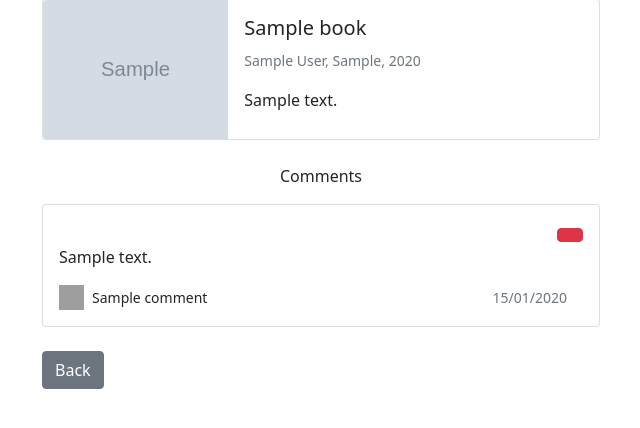
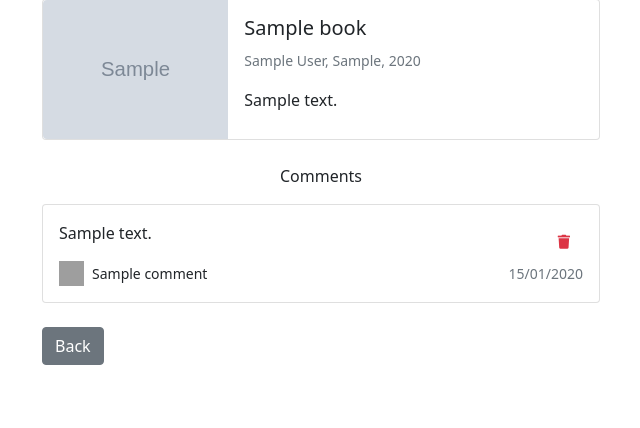
Before and after one commit to fellipemarconi/Book-Review, a Django app: page /book/1/ in a window 1280 px wide. Shown: the part 162-590 px from the top of the page, without its empty margins (319-959 px from the left). Run offline with Django 5.2, Linux system fonts and the light colour scheme; tables that the repository leaves empty hold one stand-in row (values such as "Sample post"); grey boxes marked "Sample" are stand-in pictures; grey boxes are pictures that could not be loaded.

Commit message:
Added icon to comment

```diff
--- a/booklist/templates/booklist/book_detail.html
+++ b/booklist/templates/booklist/book_detail.html
@@ -24,13 +24,17 @@
                 {% for comment in book.comments.all %}
                     <div class="card mb-4" style="max-width: 600px;">
                         <div class="card-body">
-                            <div class="text-end">
-                                <form action="{% url "booklist:comment" comment.id %}" method="POST">
-                                    {% csrf_token %}
-                                    <button class="btn btn-link btn-danger" type="submit"></button>
-                                </form>
+                            <div class="d-flex justify-content-between align-items-center">
+                                <p>{{comment.body}}</p>
+                                <div class="d-flex">
+                                    <form action="{% url "booklist:comment" comment.id %}" method="POST">
+                                        {% csrf_token %}
+                                        <button class="btn btn-link" type="submit">
+                                            <i class="fas fa-trash text-danger" style="font-size: 14px;"></i>
+                                        </button>
+                                    </form>
+                                </div>
                             </div>
-                        <p>{{comment.body}}</p>
                         <div class="d-flex justify-content-between">
                             <div class="d-flex flex-row align-items-center">
                             <img src="https://cdn.pixabay.com/photo/2015/10/05/22/37/blank-profile-picture-973460_1280.png" alt="avatar" width="25"
@@ -39,7 +43,6 @@
                             </div>
                             <div class="d-flex flex-row align-items-center">
                             <p class="small text-muted mb-0">{{comment.data_added|date:"d/m/Y"}}</p>
-                            <i class="far fa-thumbs-up mx-2 fa-xs text-black" style="margin-top: -0.16rem;"></i>
                             </div>
                         </div>
                         </div>
--- a/templates/global/partials/_head.html
+++ b/templates/global/partials/_head.html
@@ -3,3 +3,4 @@
 <title>{{ site_title }}Book List</title>
 <link rel="stylesheet" href="{% static "global/css/style.css" %}">
 <link href="https://cdn.jsdelivr.net/npm/bootstrap@5.0.2/dist/css/bootstrap.min.css" rel="stylesheet" integrity="sha384-EVSTQN3/azprG1Anm3QDgpJLIm9Nao0Yz1ztcQTwFspd3yD65VohhpuuCOmLASjC" crossorigin="anonymous">
+<link rel="stylesheet" href="https://cdnjs.cloudflare.com/ajax/libs/font-awesome/5.15.3/css/all.min.css">
```
